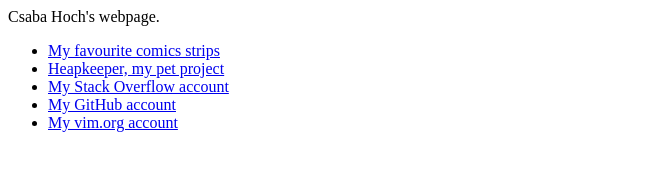
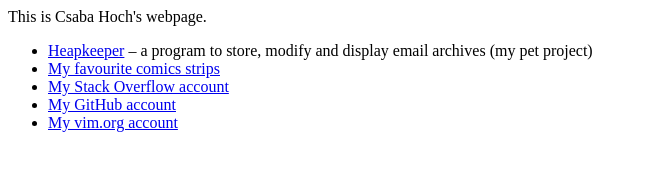
Before and after one commit to hcs42/hcs42.github.com, a plain HTML site: page index.html in a window 1280 px wide. Shown: the whole page, without its empty margins (0-647 px from the left). Drawn offline with Linux system fonts and the light colour scheme.

Commit message:
index: Hk link modified

```diff
--- a/index.html
+++ b/index.html
@@ -5,10 +5,11 @@
 </head>
 <body>
 
-  Csaba Hoch's webpage.
+  This is Csaba Hoch's webpage.
     <ul>
+        <li><a href="http://heapkeeper.org">Heapkeeper</a>
+            &ndash; a program to store, modify and display email archives (my pet project)</li>
         <li><a href="comics.html">My favourite comics strips</a></li>
-        <li><a href="http://heapkeeper.org">Heapkeeper, my pet project</a></li>
         <li><a href="http://stackoverflow.com/users/17916/hcs42">My Stack Overflow account</a></li>
         <li><a href="http://github.com/hcs42">My GitHub account</a></li>
         <li><a href="http://www.vim.org/account/profile.php?user_id=9728">My vim.org account</a></li>
```
